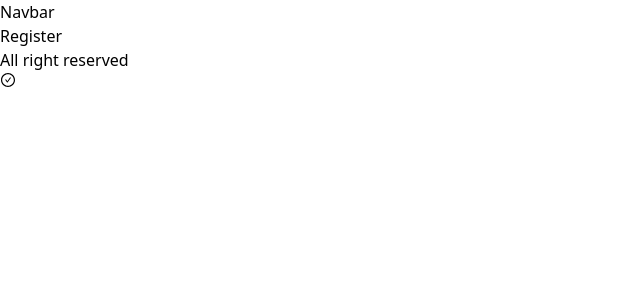
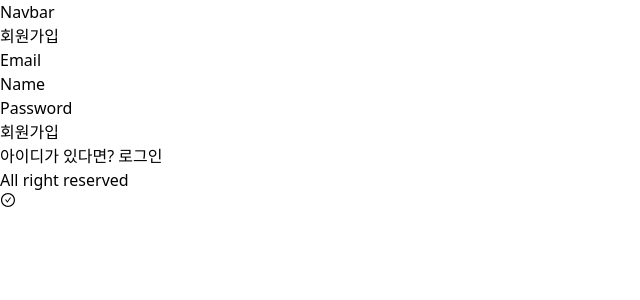
Before and after one commit to dreamchach/nodeJS, a React (Vite) app in the folder frontend/: page /register in a window 1280 px wide. Shown: the top 300 px of the page, without its empty margins (0-640 px from the left). Built offline with nearby package versions, Linux system fonts and the light colour scheme.

Commit message:
심화 1-15. 회원가입 ui 생성(react-router-dom)

```diff
--- a/frontend/src/pages/Register.jsx
+++ b/frontend/src/pages/Register.jsx
@@ -1,6 +1,39 @@
+import {Link} from 'react-router-dom'
+
 const Register = () => {
   return (
-    <div>Register</div>
+<section>
+  <div>
+    <h1>회원가입</h1>
+    <form>
+      <div>
+        <label>
+          Email
+        </label>
+        <input type="email" id="email"/>
+      </div>
+      <div>
+        <label htmlFor="name">
+          Name
+        </label>
+        <input type="text"  id="name"/>
+      </div>
+      <div>
+        <label htmlFor="password">Password</label>
+        <input type="password" id="password"/>
+      </div>
+      <div>
+        <button type='submit'>
+          회원가입
+        </button>
+      </div>
+      <p>
+        아이디가 있다면?{' '}
+        <Link to='/login'>로그인</Link>
+      </p>
+    </form>
+  </div>
+</section>
   )
 }
 
```
Also changed, not shown: 1 other file (tests, documents, lock files or other folders).
